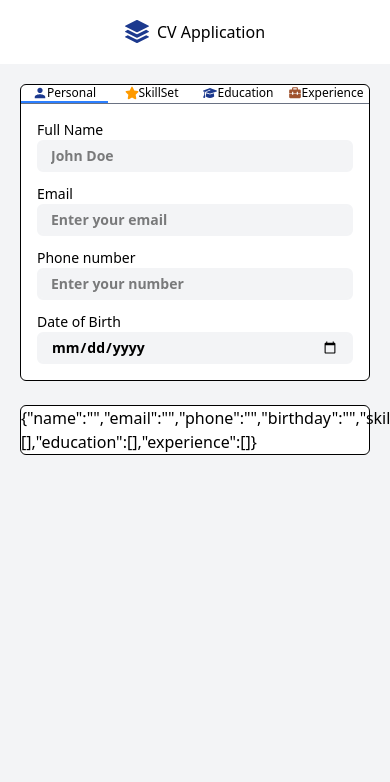
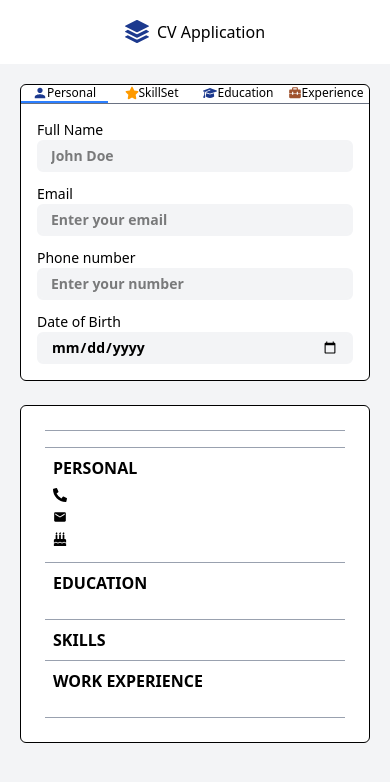
Before and after one commit to tzebohn/Odin-CV-Application, a React (Vite) app: page / in a window 390 px wide. Shown: the top 782 px of the page. Built offline with nearby package versions, Linux system fonts and the light colour scheme.

Commit message:
Display userData in responsive grid layout

```diff
--- a/src/App.jsx
+++ b/src/App.jsx
@@ -1,6 +1,8 @@
 import { useState } from "react";
 import { Header } from "./components/Header";
 import { TabPanel } from "./components/TabPanel";
+import { FaPhoneAlt, FaBirthdayCake } from "react-icons/fa";
+import { MdEmail } from "react-icons/md";
 function App () {
 
   //USESTATES HOOKS
@@ -14,6 +16,10 @@ function App () {
     experience: []
   });
 
+  // Tailwindcss styles
+  let iconStyle = `text-sm md:text-base`
+  let headerStyle = `font-bold md:text-xl`
+
   return (
     <div className="app w-full overflow-x-hidden">
       <Header />
@@ -23,7 +29,76 @@ function App () {
           <TabPanel userData={userData} setUserData={setUserData} />
         </section>
         <section className="w-full border rounded-md bg-white">
-          {JSON.stringify(userData)}
+          <div className="grid grid-col-1 md:grid-cols[1fr_2fr] grid-rows[auto_1fr] p-6">
+            {/* Header - Full Width Row */}
+            <header className="md:col-span-2 flex flex-col items-center justify-content border-b border-t border-gray-400 p-2">
+              <h1 className="text-2xl md:text-3xl">{userData.name}</h1>
+            </header>
+
+            {/* Main Section */}
+            <aside className="md:border-r md:border-gray-400">
+              <section className="border-b border-gray-400 p-2">
+                <h1 className={headerStyle}>PERSONAL</h1>
+                <div className="flex flex-col gap-2 py-2">
+                  <div className="flex items-center gap-2">
+                    <FaPhoneAlt className={iconStyle}/>
+                    <p>{userData.phone}</p>
+                  </div>
+                  <div className="flex items-center gap-2">
+                    <MdEmail className={iconStyle}/>
+                    <p>{userData.email}</p>
+                  </div>
+                  <div className="flex items-center gap-2">
+                    <FaBirthdayCake className={iconStyle}/>
+                    <p>{userData.birthday}</p>
+                  </div>
+                </div>
+              </section>
+              <section className="border-b border-gray-400 p-2">
+                <h1 className={headerStyle}>EDUCATION</h1>
+                <div className="flex flex-col gap-4 py-2">
+                  {userData.education.map(edu => (
+                    <div key={edu.id}>
+                    <p className="text-sm md:text-base font-medium">{`${edu.startYear} - ${edu.endYear}`}</p>
+                    <h2 className="font-bold">{edu.university}</h2>
+                    <li className="text-gray-700">{edu.degree}</li>
+                    </div>
+                  ))}
+                </div>
+              </section>
+              <section className="border-b border-gray-400 md:border-none p-2">
+                <h1 className={headerStyle}>SKILLS</h1>
+                <ul className="list-disc list-inside">
+                  {userData.skills.map(skill => (
+                    <li key={skill.id} className="text-gray-700">{skill.skill}</li>
+                  ))}
+                </ul>
+              </section>
+            </aside>
+
+            <main className="p-2">
+              <section>
+                <h1 className={headerStyle}>WORK EXPERIENCE</h1>
+
+                <div className="flex flex-col gap-4 py-2">
+                  {userData.experience.map(experience => (
+                    <div key={experience.id}>
+                      <div className="flex items-center justify-between">
+                        <h2 className="font-semibold md:text-xl">{experience.company}</h2>
+                        <span className="text-sm md:text-base font-medium">{experience.startYear === experience.endYear ?
+                        `${experience.startYear} - PRESENT` :
+                        `${experience.startYear - experience.endYear}`}</span>
+                      </div>
+                      <p className="font-medium">{experience.position}</p>
+                      <p className="text-sm md:text-base text-gray-700 leading-relaxed">{experience.description}</p>
+                    </div>
+                  ))}
+                </div>
+              </section>
+            </main>
+
+            <div className="md:col-span-2 border-t border-gray-400"></div>
+          </div>
         </section>
       </main>
     </div>
```
